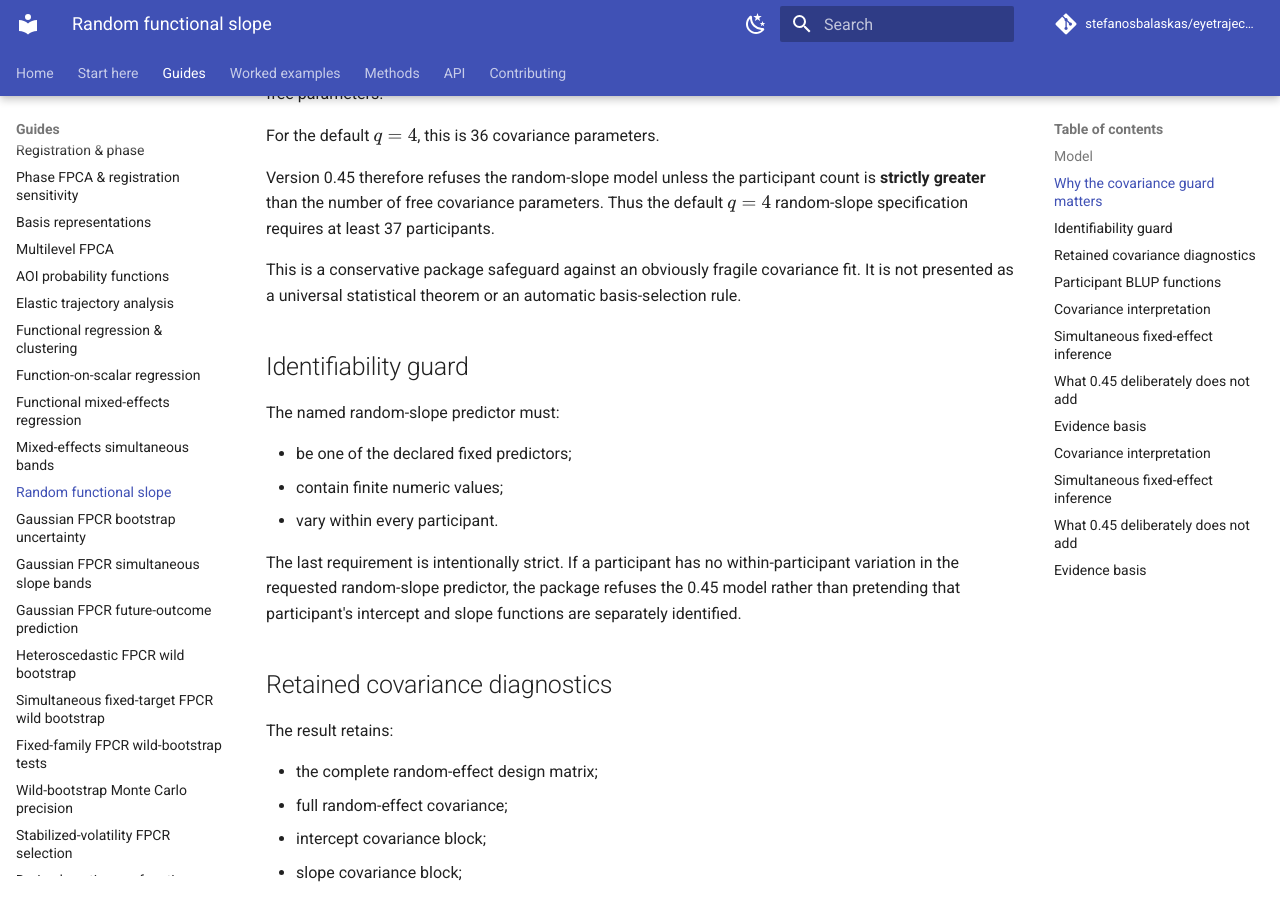
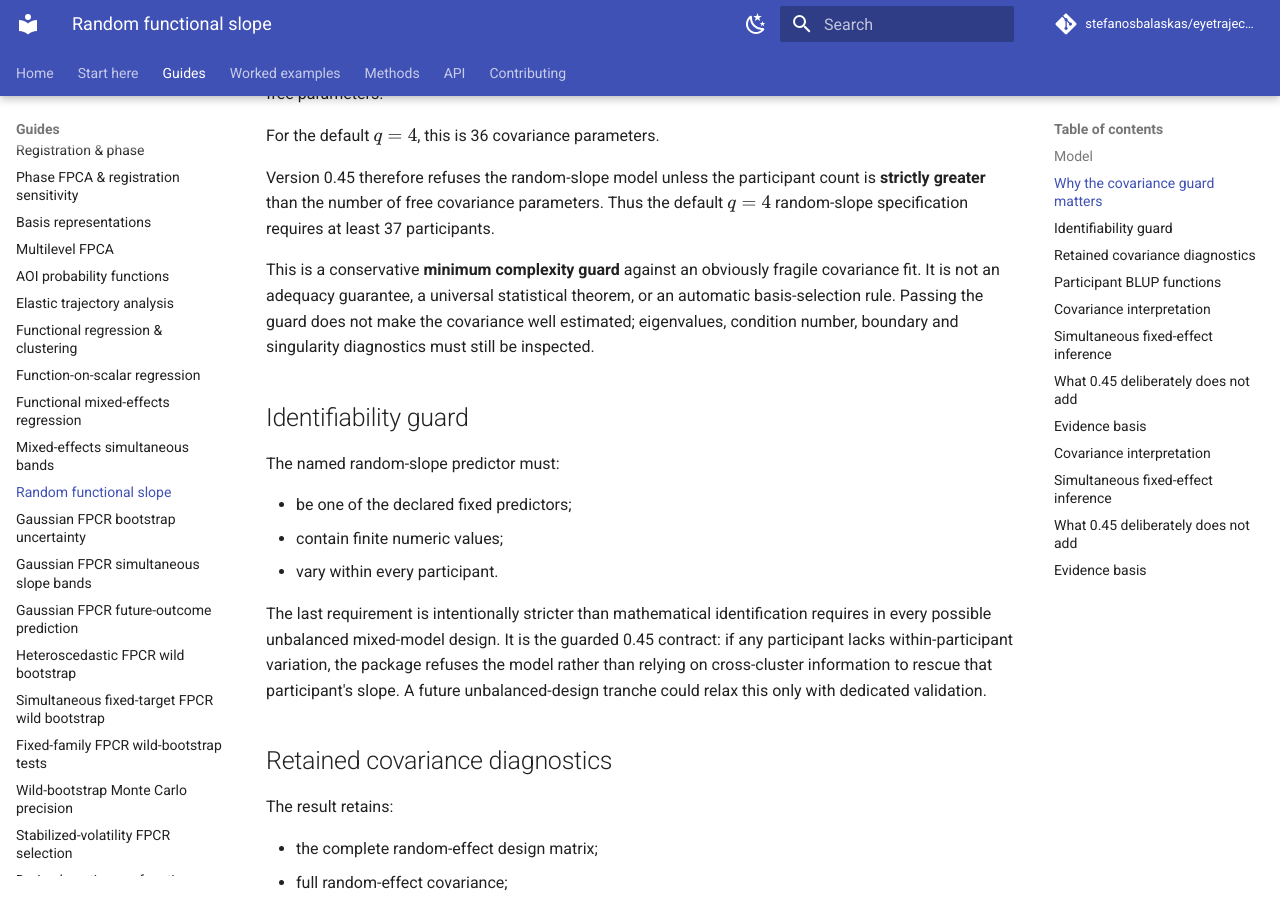
Before and after one commit to stefanosbalaskas/eyetrajectoriespy, an MkDocs documentation site: the page built from docs/methods/functional-mixed-effects-random-slope.md, in a window 1280 px wide and 900 px high, scrolled down 1114 px. Built offline with MkDocs 1.6.1 and Material for MkDocs 9.7.7, drawn with Linux system fonts in a browser that asks for light colours; comment, search, counter and statistics services are not loaded.

Commit message:
Clarify 0.45 guard scope

```diff
--- a/docs/methods/functional-mixed-effects-random-slope.md
+++ b/docs/methods/functional-mixed-effects-random-slope.md
@@ -64,9 +64,11 @@ count is **strictly greater** than the number of free covariance parameters.
 Thus the default $q=4$ random-slope specification requires at least 37
 participants.
 
-This is a conservative package safeguard against an obviously fragile
-covariance fit. It is not presented as a universal statistical theorem or an
-automatic basis-selection rule.
+This is a conservative **minimum complexity guard** against an obviously
+fragile covariance fit. It is not an adequacy guarantee, a universal
+statistical theorem, or an automatic basis-selection rule. Passing the guard
+does not make the covariance well estimated; eigenvalues, condition number,
+boundary and singularity diagnostics must still be inspected.
 
 ## Identifiability guard
 
@@ -76,10 +78,12 @@ The named random-slope predictor must:
 - contain finite numeric values;
 - vary within every participant.
 
-The last requirement is intentionally strict. If a participant has no
-within-participant variation in the requested random-slope predictor, the
-package refuses the 0.45 model rather than pretending that participant's
-intercept and slope functions are separately identified.
+The last requirement is intentionally stricter than mathematical identification
+requires in every possible unbalanced mixed-model design. It is the guarded
+0.45 contract: if any participant lacks within-participant variation, the
+package refuses the model rather than relying on cross-cluster information to
+rescue that participant's slope. A future unbalanced-design tranche could relax
+this only with dedicated validation.
 
 ## Retained covariance diagnostics
 
```
